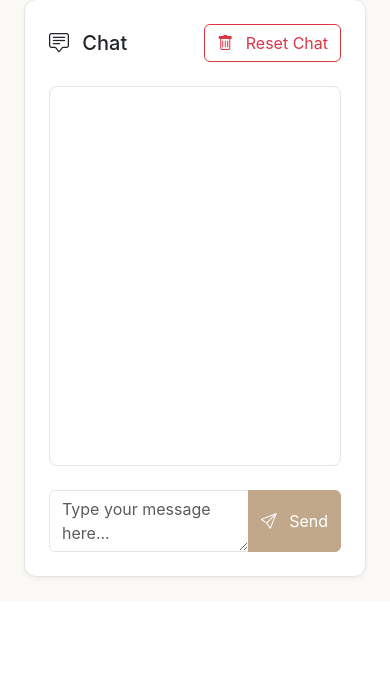
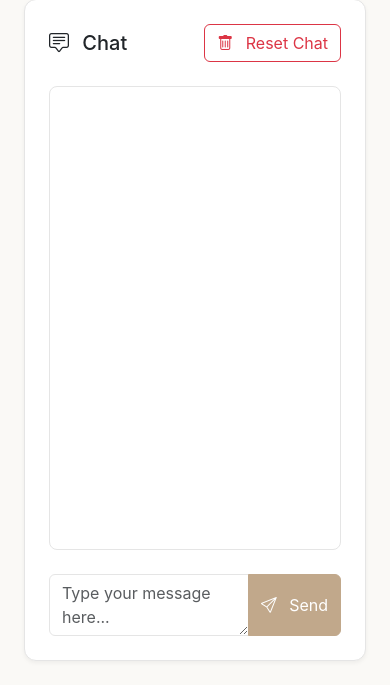
Before and after one commit to dharmautomo/Knowledge-Base-AI-Chat, a Flask app: page / in a window 390 px wide. Shown: the part 710-1395 px from the top of the page. Before the commit the page ends 1290 px from the top, so only its background shows below. Run offline with Flask 3, Linux system fonts and the light colour scheme; the visitor is signed in with stand-in values (Sample User, id 1); data that the repository does not hold is empty; some libraries are stand-ins or nearby versions.

Commit message:
Agent query: I've adjusted the heights of both sections. Can you verify if the Chat section and Upload Document section now have the same height?
Increase chat container height to 70vh (and 55vh on smaller screens).

Screenshot: https://storage.googleapis.com/screenshot-production-us-central1/b867650d-5460-44fc-a837-1c82e49166ca/2172bb36-39bd-4f12-9007-0d740c05cdda.jpg

```diff
--- a/static/css/custom.css
+++ b/static/css/custom.css
@@ -48,7 +48,7 @@ h1 {
 .chat-container {
     background: white;
     border: 1px solid var(--border-color);
-    height: 60vh;
+    height: 70vh; /* Increased to match Upload Document section */
     overflow-y: auto;
     border-radius: 0.5rem;
     padding: 1.5rem;
@@ -426,7 +426,7 @@ h1 {
 /* Responsive adjustments */
 @media (max-width: 991.98px) {
     .chat-container {
-        height: 45vh;
+        height: 55vh;
     }
 
     .upload-zone {
```
